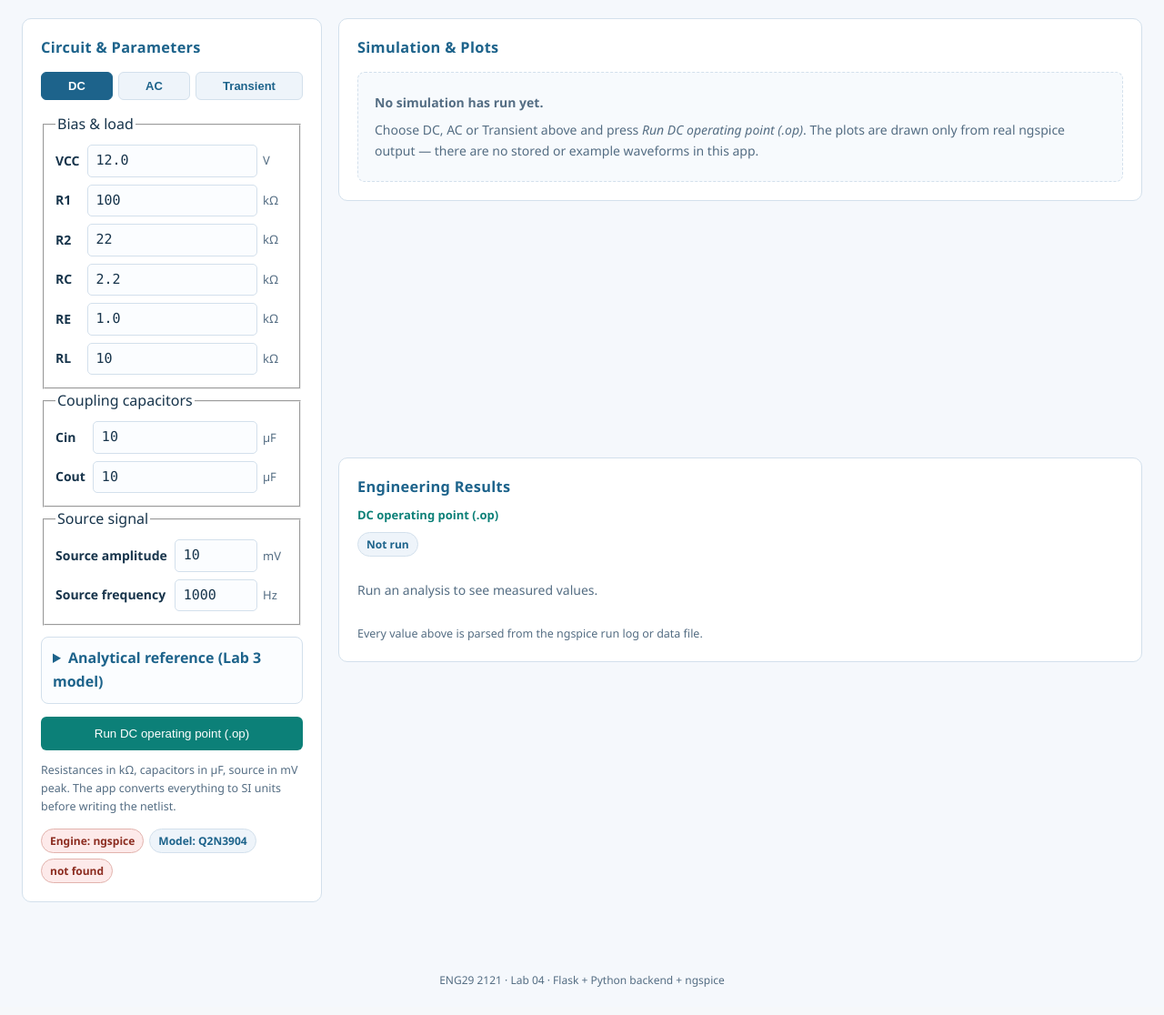
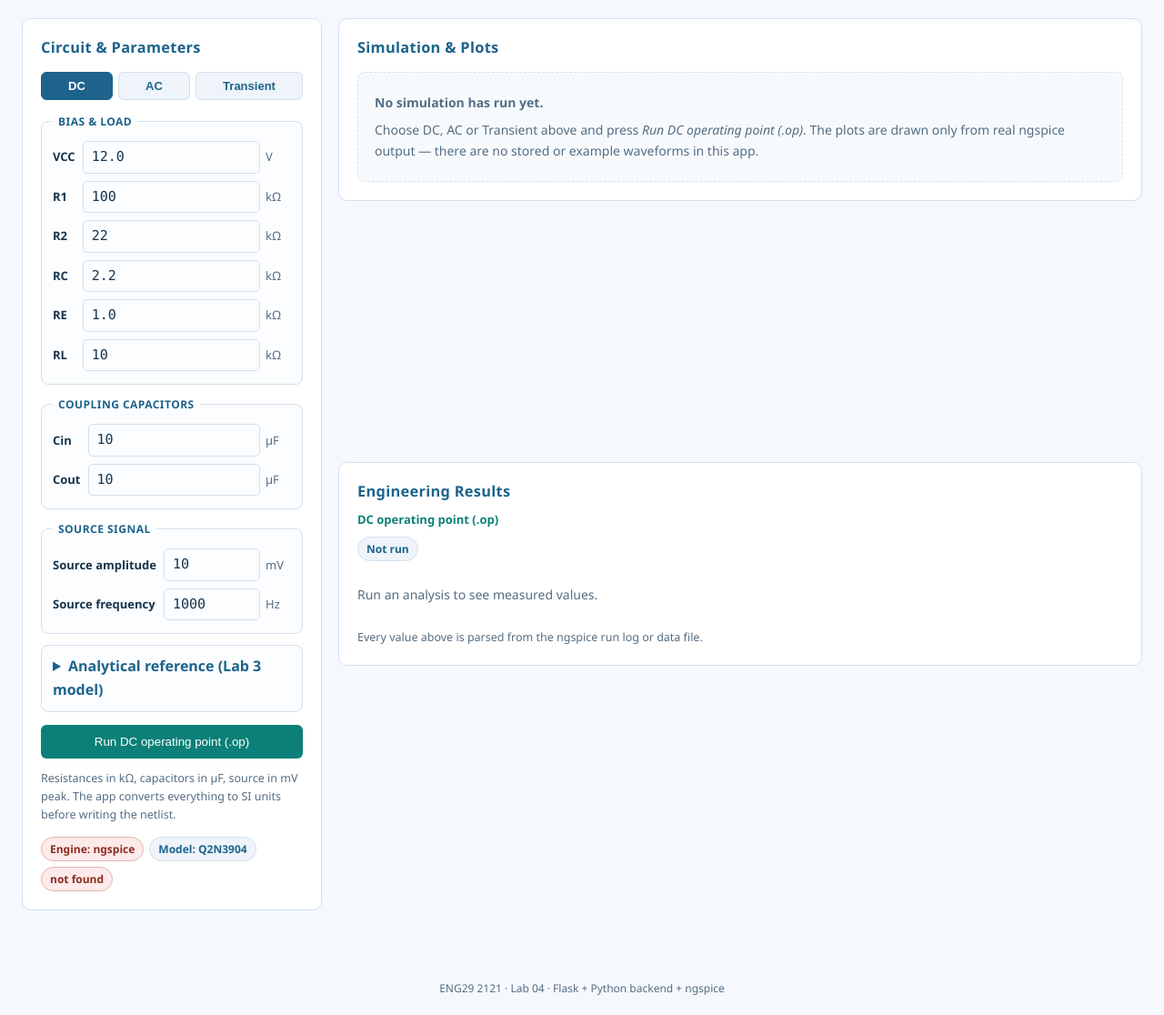
Before and after one commit to thiphysinghkvtiyaphrn-hub/BJT-DC-Bias-Web-App, a Flask app: page /simulator in a window 1280 px wide. Shown: the part 159-1275 px from the top of the page at 91% size. Before the commit the page ends 1244 px from the top, so only its background shows below. Run offline with Flask 3, Linux system fonts and the light colour scheme.

Commit message:
Update style.css

```diff
--- a/static/style.css
+++ b/static/style.css
@@ -412,3 +412,50 @@ code {
   .provenance { grid-template-columns: 1fr; gap: 2px; }
   .compare { font-size: 12px; }
 }
+
+/* ---------------------------------------------------------------------------
+   Lab 04 UI polish · input groups, chart readability, run provenance
+   --------------------------------------------------------------------------- */
+
+fieldset.input-group {
+  margin: 0 0 12px;
+  padding: 8px 12px 10px;
+  border: 1px solid var(--line);
+  border-radius: 8px;
+  background: #fbfdff;
+}
+
+fieldset.input-group legend {
+  padding: 0 6px;
+  font-size: 12px;
+  font-weight: 700;
+  letter-spacing: 0.04em;
+  text-transform: uppercase;
+  color: var(--blue);
+}
+
+.input-group .inputs th { font-size: 13px; }
+
+.grid-sim > .panel { min-width: 0; }
+
+.chart-scroll { overflow-x: auto; max-width: 100%; }
+
+/* One SVG carries two real renderings of the ngspice data; show one. */
+.chart-narrow { display: none; }
+
+.run-provenance {
+  display: flex;
+  flex-wrap: wrap;
+  gap: 4px 12px;
+  margin: 0 0 12px;
+  font-size: 12px;
+  color: var(--muted);
+}
+.run-provenance strong { color: var(--ink); font-weight: 600; }
+
+.banner-note { flex: 1 1 100%; margin: 4px 0 0; font-size: 13px; }
+
+@media (max-width: 720px) {
+  .chart-wide { display: none; }
+  .chart-narrow { display: inline; }
+}
```
